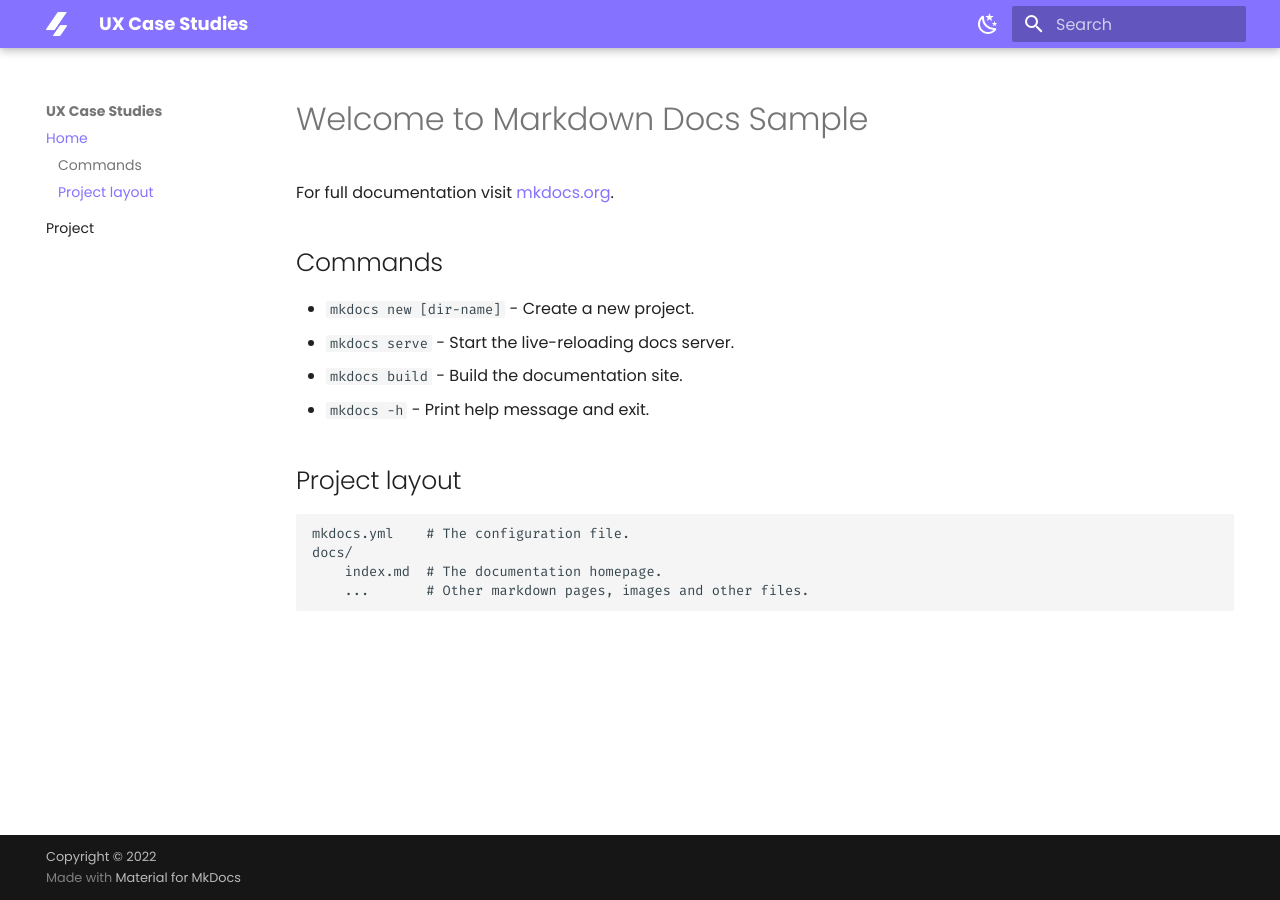
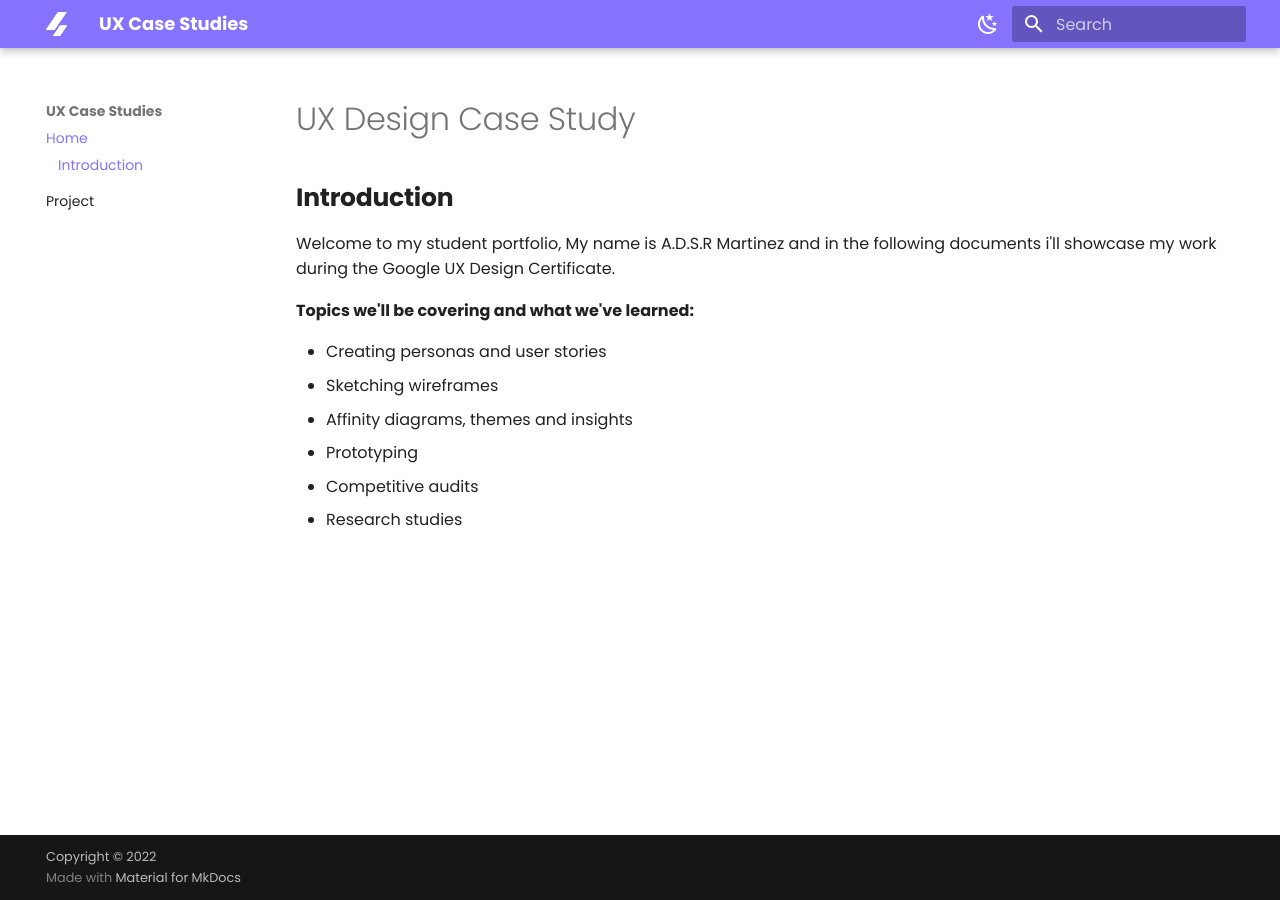
Before and after one commit to divstackio/docs-study, an MkDocs documentation site: the page built from docs/README.md, in a window 1280 px wide. Built offline with MkDocs 1.6.1 and Material for MkDocs 9.7.7, drawn with Linux system fonts in a browser that asks for light colours.

Commit message:
Update README.md

```diff
--- a/docs/README.md
+++ b/docs/README.md
@@ -1,17 +1,14 @@
-# Welcome to Markdown Docs Sample
+# UX Design Case Study
 
-For full documentation visit [mkdocs.org](https://www.mkdocs.org).
+## **Introduction** ##
 
-## Commands
+Welcome to my student portfolio, My name is A.D.S.R Martinez and in the following documents i'll showcase my work during the Google UX Design Certificate.
 
-* `mkdocs new [dir-name]` - Create a new project.
-* `mkdocs serve` - Start the live-reloading docs server.
-* `mkdocs build` - Build the documentation site.
-* `mkdocs -h` - Print help message and exit.
+**Topics we'll be covering and what we've learned:**
 
-## Project layout
-
-    mkdocs.yml    # The configuration file.
-    docs/
-        index.md  # The documentation homepage.
-        ...       # Other markdown pages, images and other files.
+-   Creating personas and user stories
+-   Sketching wireframes
+-   Affinity diagrams, themes and insights
+-   Prototyping
+-   Competitive audits
+-   Research studies
```
